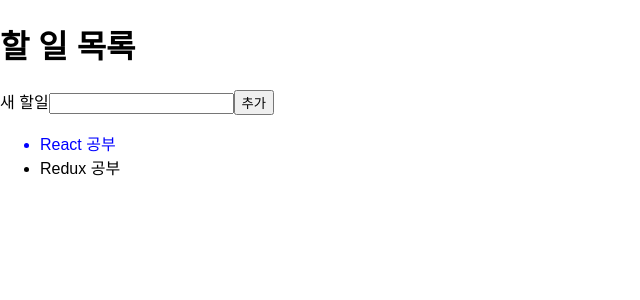
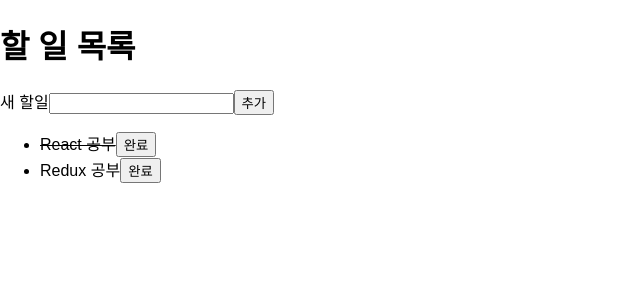
Before and after one commit to 1290JaeyeonLee/fds-react-todo, a React (Create React App) app: page / in a window 1280 px wide. Shown: the top 300 px of the page, without its empty margins (0-640 px from the left). Built offline with nearby package versions, Linux system fonts and the light colour scheme.

Commit message:
할 일 완료 기능

```diff
--- a/src/App.js
+++ b/src/App.js
@@ -55,7 +55,23 @@
         <ul>
           {
             todos.map(todo => (
-              <li className={todo.complete ? 'complete' : ''} key={todo.id}>{todo.body}</li>
+              <li className={todo.complete ? 'complete' : ''} key={todo.id}>{todo.body}
+                <button onClick={e => {
+                  this.setState({
+                    todos: todos.map(t => {
+                      const newTodo = {
+                        ...t
+                      };
+                      if(t.id === todo.id) {
+                        newTodo.complete = true;
+                      }
+                      return newTodo
+
+                    })
+                  })
+
+                }}>완료</button>
+              </li>
             ))
           }
         </ul>
--- a/src/index.css
+++ b/src/index.css
@@ -5,6 +5,5 @@
 }
 
 .complete {
-  color: blue;
-
+  text-decoration: line-through;
 }
```
